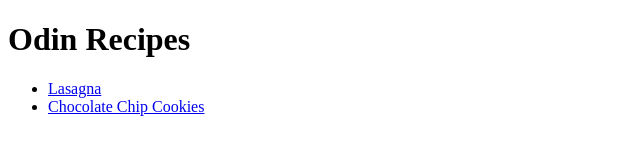
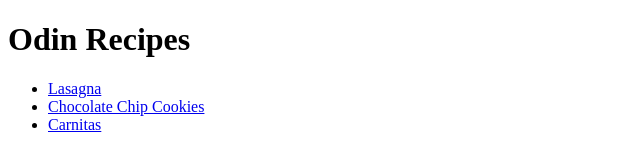
Before and after one commit to jennbushey/odin-recipes, a plain HTML site: page index.html in a window 1280 px wide. Shown: the full height of the page, 0-640 px from the left. Drawn offline with Linux system fonts and the light colour scheme.

Commit message:
Update index.html with link to carnitas.html

```diff
--- a/index.html
+++ b/index.html
@@ -9,6 +9,7 @@
     <ul>
         <li><a href="recipes/lasagna.html">Lasagna</a></li>
         <li><a href="recipes/chocolate-chip-cookies.html">Chocolate Chip Cookies</a></li>
+        <li><a href="recipes/carnitas.html">Carnitas</a></li>
     </ul>
 </body>
 </html>
```
